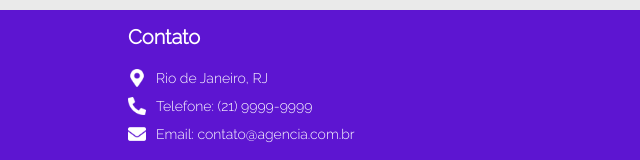
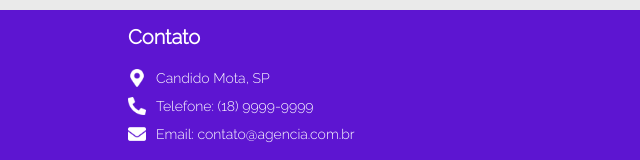
Before and after one commit to FagnerNoe/Reservas, a plain HTML site: page index.html in a window 1280 px wide. Shown: the part 1895-2055 px from the top of the page, 0-640 px from the left. Drawn offline with Linux system fonts and the light colour scheme.

Commit message:
alterando  nome cidade e telefone

```diff
--- a/index.html
+++ b/index.html
@@ -160,11 +160,11 @@
                     <h2>Contato</h2>
                     <div>
                         <img src="assets/img/local.png" title="Ícone local" alt="Ícone local">
-                        <span>Rio de Janeiro, RJ</span>
+                        <span>Candido  Mota, SP</span>
                     </div>
                     <div>
                         <img src="assets/img/telefone.png" title="Ícone telefone" alt="Ícone telefone">
-                        <span>Telefone: (21) 9999-9999</span>
+                        <span>Telefone: (18) 9999-9999</span>
                     </div>
                     <div>
                         <img src="assets/img/email.png" title="Ícone email" alt="Ícone email">
```
